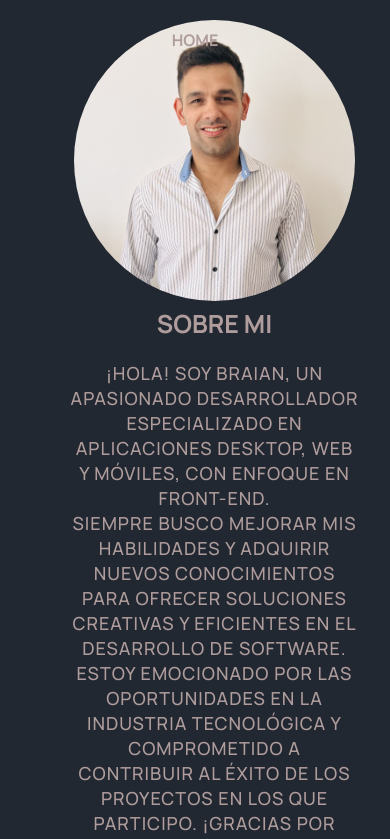
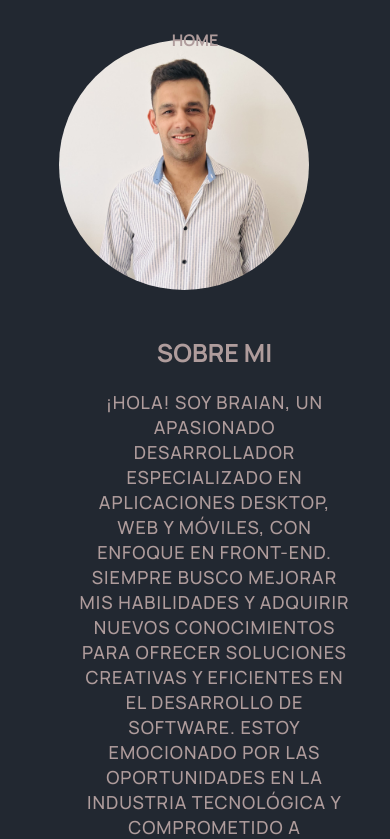
Before and after one commit to burinib/buriniPortfolio, a React (Vite) app: page / in a window 390 px wide. Shown: the top 839 px of the page. Built offline with nearby package versions, Linux system fonts and the light colour scheme; grey boxes are pictures that could not be loaded.

Commit message:
styles about

```diff
--- a/src/components/about/About.css
+++ b/src/components/about/About.css
@@ -52,27 +52,23 @@
   min-width: fit-content;
 }
 
+/* En tu archivo CSS */
 @media only screen and (max-width: 844px) {
   .about-container {
-    padding: 0;
     height: auto;
-    width: 100%;
   }
   .about-container2 {
-    display: flex !important;
+    display: flex;
     flex-direction: column-reverse;
-    align-items: center; /* Centra los elementos verticalmente */
   }
   .about-desc {
     width: 100%;
-    margin: 0 auto;
-    padding: 0px 10px; /* Ajusta el padding */
+    padding: 20px; /* Ajusta el padding */
     text-align: center; /* Alinea el texto al centro */
   }
   .about-img {
-    width: 90%;
-    margin: 0 auto;
-    margin-top: 20px;
+    width: 80%;
+    margin: 20px 0; /* Ajusta el margen superior e inferior */
   }
   .about-img > img {
     width: 100%;
```
